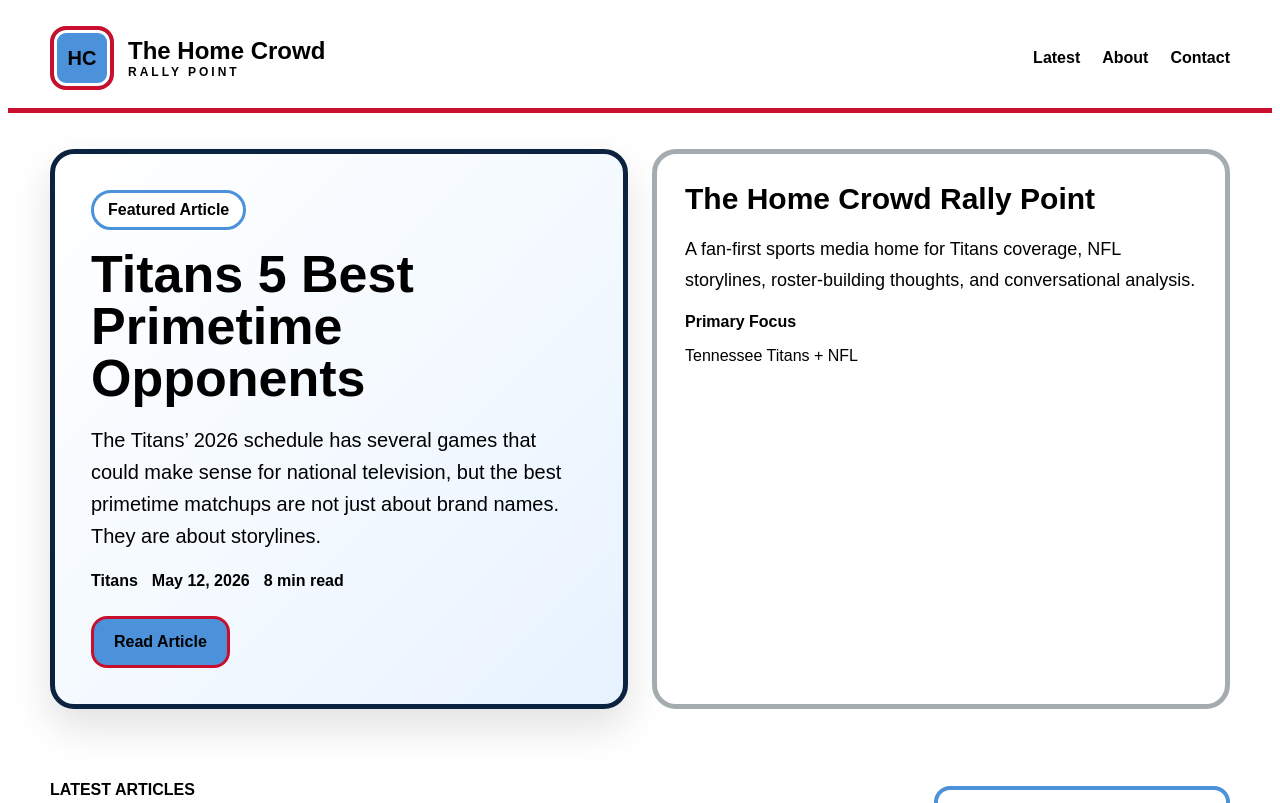
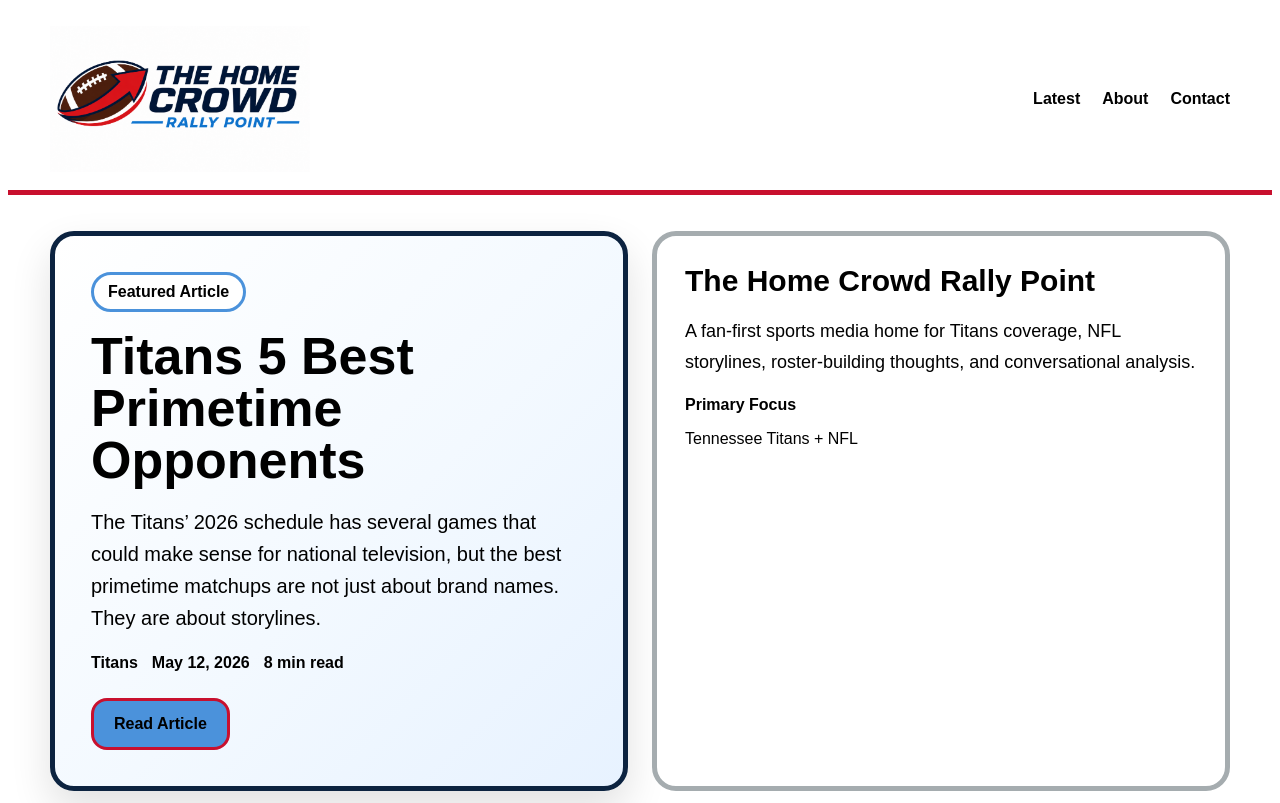
Before and after one commit to TheHomeCrowdRallyPoint/TheHomeCrowdRallyPoint, a React (Vite) app: page / in a window 1280 px wide. Shown: the top 803 px of the page. Built offline with nearby package versions, Linux system fonts and the light colour scheme.

Commit message:
Update App.jsx

```diff
--- a/src/App.jsx
+++ b/src/App.jsx
@@ -124,6 +124,20 @@ const styles = {
     color: colors.black,
     boxShadow: `inset 0 0 0 3px ${colors.white}`,
   },
+brandLink: {
+  display: "flex",
+  alignItems: "center",
+  color: colors.black,
+  textDecoration: "none",
+},
+
+logoImage: {
+  width: "260px",
+  maxWidth: "100%",
+  height: "auto",
+  objectFit: "contain",
+  display: "block",
+},
   siteTitle: {
     margin: 0,
     fontSize: "24px",
@@ -303,13 +317,13 @@ const styles = {
 
 function Brand() {
   return (
-    <div style={styles.brand}>
-      <div style={styles.brandMark}>HC</div>
-      <div>
-        <p style={styles.siteTitle}>The Home Crowd</p>
-        <p style={styles.siteSub}>RALLY POINT</p>
-      </div>
-    </div>
+    <a href="/" style={styles.brandLink}>
+      <img
+        src="/logo.png"
+        alt="The Home Crowd Rally Point logo"
+        style={styles.logoImage}
+      />
+    </a>
   );
 }
 
```
